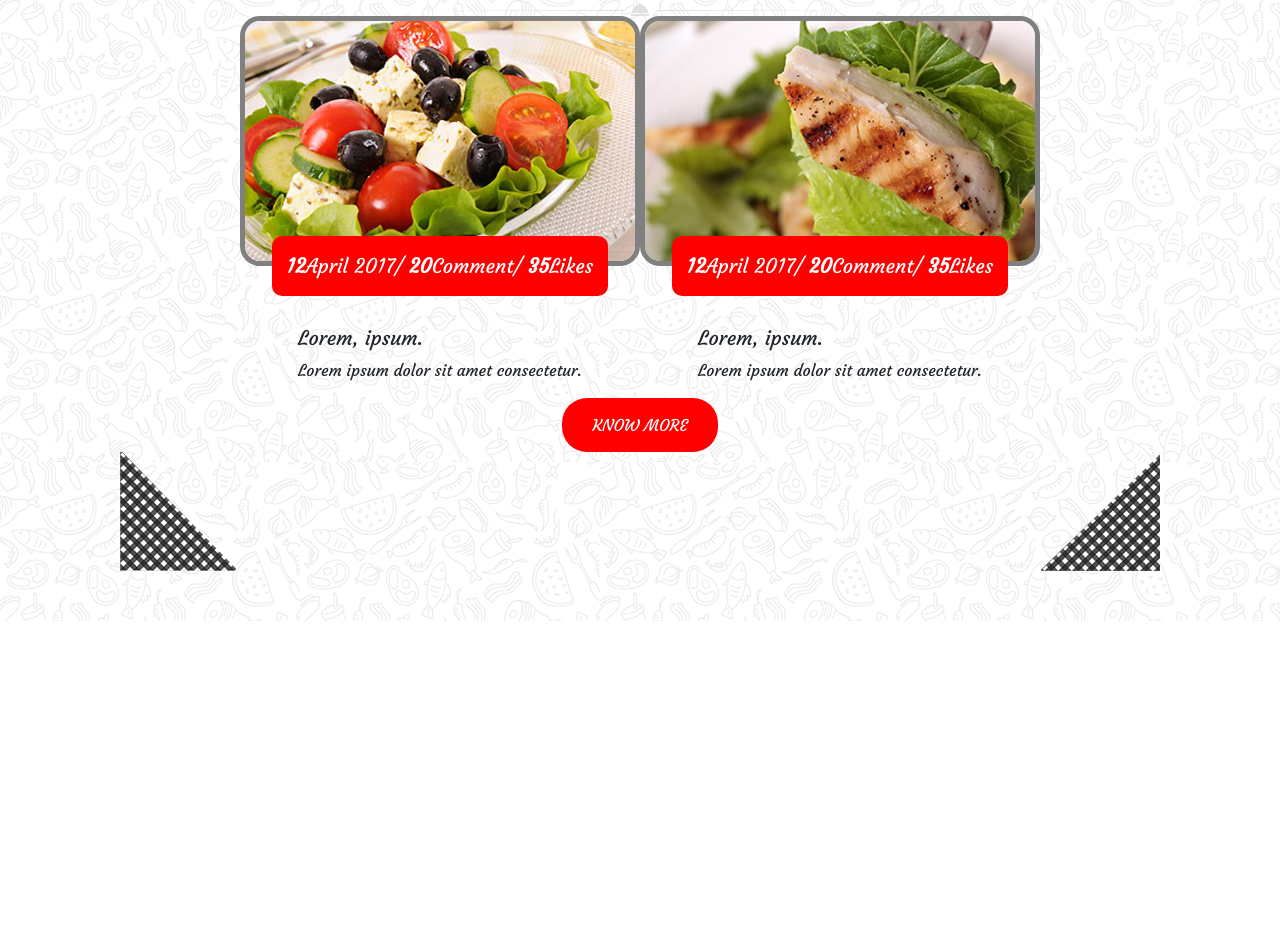
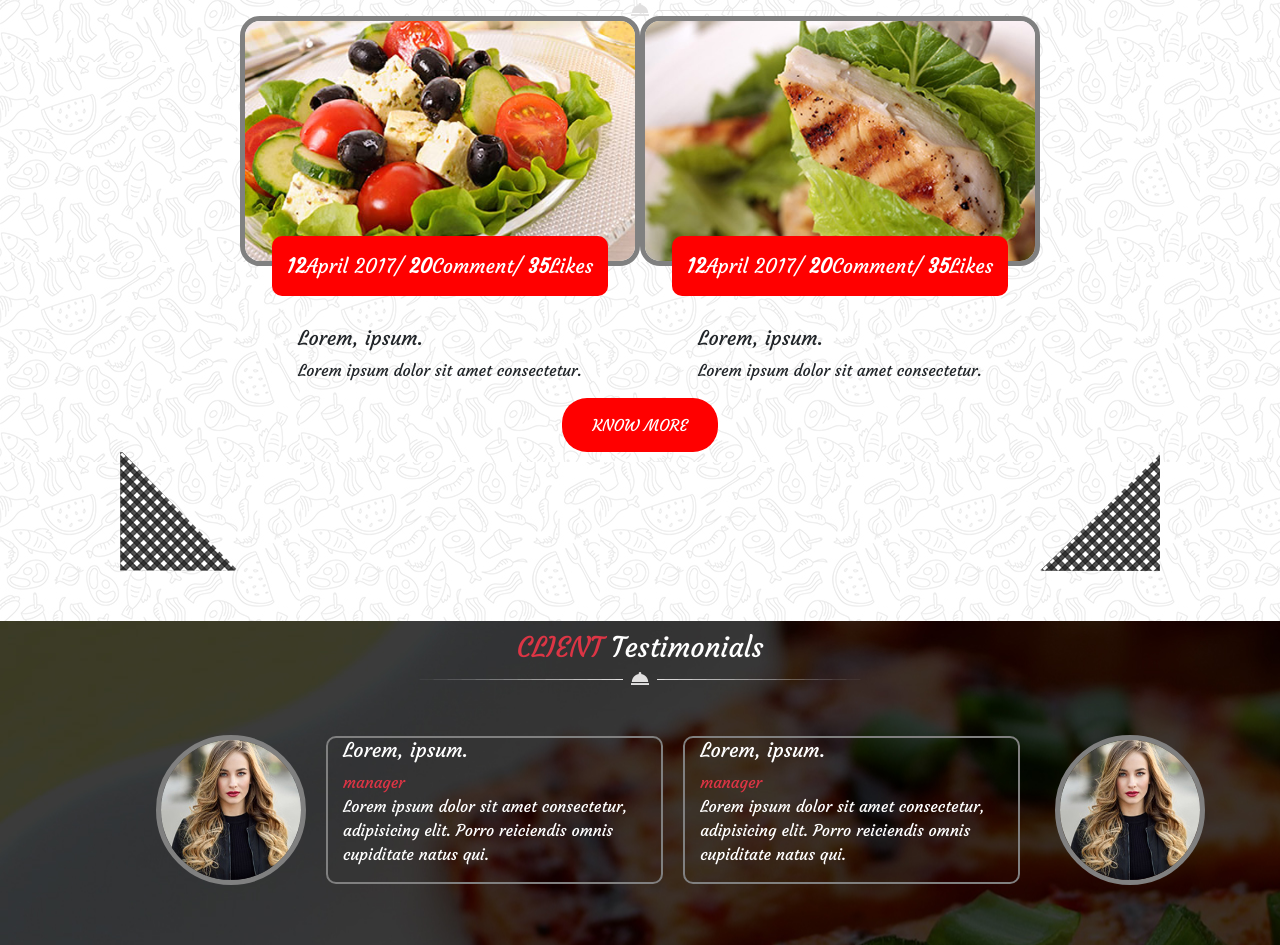
Before and after one commit to Monj4mbon/site-du-chef, a website: page index.html in a window 1280 px wide. Shown: the part 3294-4239 px from the top of the page. Before the commit the page ends 3915 px from the top, so only its background shows below. Drawn offline with nearby package versions, Linux system fonts and the light colour scheme.

Commit message:
testimonials

```diff
--- a/index.html
+++ b/index.html
@@ -393,6 +393,33 @@
       </div>
     </section>
 
+    <section class="testimonials" style="background-image: url('./public/images/testimonials_background.jpg');">
+      <div class="testimonials-titre">
+        <h3><span class="text-danger">CLIENT</span> Testimonials</h3>
+        <img src="./public/images/decoration_line.png" alt="">
+      </div>
+      <div class="container">
+        <div class="testimonials-contenu row">
+          <div class="col-1.5">
+            <img src="./public/images/testimonial1.jpg" alt="">
+          </div>
+          <div class="text-testimonials col-4">
+            <h5>Lorem, ipsum.</h5>
+            <span class="text-danger">manager</span>
+            <p>Lorem ipsum dolor sit amet consectetur, adipisicing elit. Porro reiciendis omnis cupiditate natus qui.</p>
+          </div>
+          <div class="text-testimonials col-4">
+            <h5>Lorem, ipsum.</h5>
+            <span class="text-danger">manager</span>
+            <p>Lorem ipsum dolor sit amet consectetur, adipisicing elit. Porro reiciendis omnis cupiditate natus qui.</p>
+          </div>
+          <div class="col-1">
+            <img src="./public/images/testimonial1.jpg" alt="">
+          </div>
+        </div>
+      </div>
+    </section>
+
     <script src="./node_modules/jquery/dist/jquery.js"></script>
     <script src="./node_modules/bootstrap/dist/js/bootstrap.bundle.js"></script>
     <script src="./node_modules/bootstrap/dist/js/bootstrap.js"></script>
--- /dev/null
+++ b/src/sass/style/_testimonials.sass
@@ -0,0 +1,21 @@
+.testimonials
+    color: white
+    padding: 10px
+    .testimonials-titre
+        display: flex
+        flex-direction: column
+        align-items: center
+        justify-content: center
+    .testimonials-contenu
+        display: flex
+        justify-content: space-evenly
+        align-items: center
+        margin: 50px
+        img
+            width: 150px
+            height: 150px
+            border-radius: 50%
+            border: grey solid 5px
+        .text-testimonials
+            border-radius: 10px
+            border: grey solid 2px
--- a/src/sass/style/style.sass
+++ b/src/sass/style/style.sass
@@ -4,3 +4,4 @@
 @import ./_section-menu.sass
 @import ./_team.sass
 @import ./_reservation.sass
+@import ./_testimonials.sass
```
Also changed, not shown: public/css/app.css, 1 other file.
